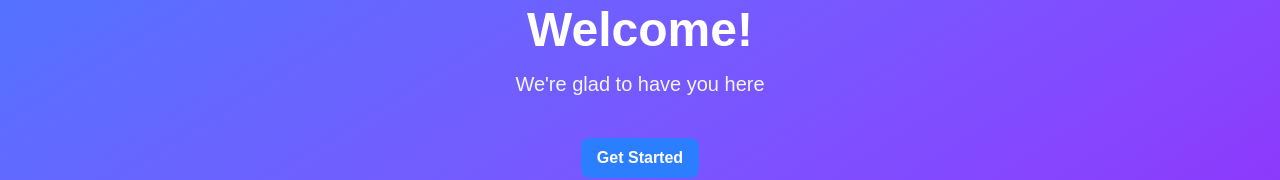
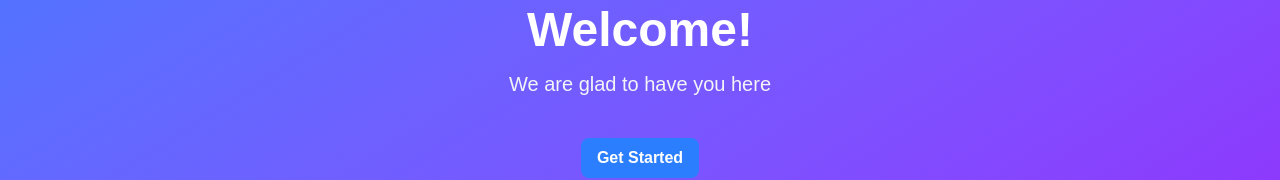
Before and after one commit to sitipolmalang/learn-next-v1, a Next.js app: page / in a window 1280 px wide. Shown: the part 304-484 px from the top of the page. Built offline with nearby package versions, Linux system fonts and the light colour scheme.

Commit message:
edit bg from / page

```diff
--- a/app/components/WellcomeComponent.tsx
+++ b/app/components/WellcomeComponent.tsx
@@ -3,13 +3,13 @@ import ButtonComponent from './client/ButtonComponent';
 
 export default function WelcomeComponent() {
     return (
-        <div className="flex flex-col items-center justify-center min-h-screen bg-gradient-to-br from-blue-500 to-purple-600">
+        <div className="flex flex-col items-center justify-center min-h-screen bg-linear-to-br from-blue-500 to-purple-600">
             <div className="text-center">
                 <h1 className="text-5xl font-bold text-white mb-4">
                     Welcome!
                 </h1>
                 <p className="text-xl text-gray-100 mb-8">
-                    We're glad to have you here
+                    We are glad to have you here
                 </p>
 
                 <ButtonComponent label='Get Started' variant='primary'/>
```
